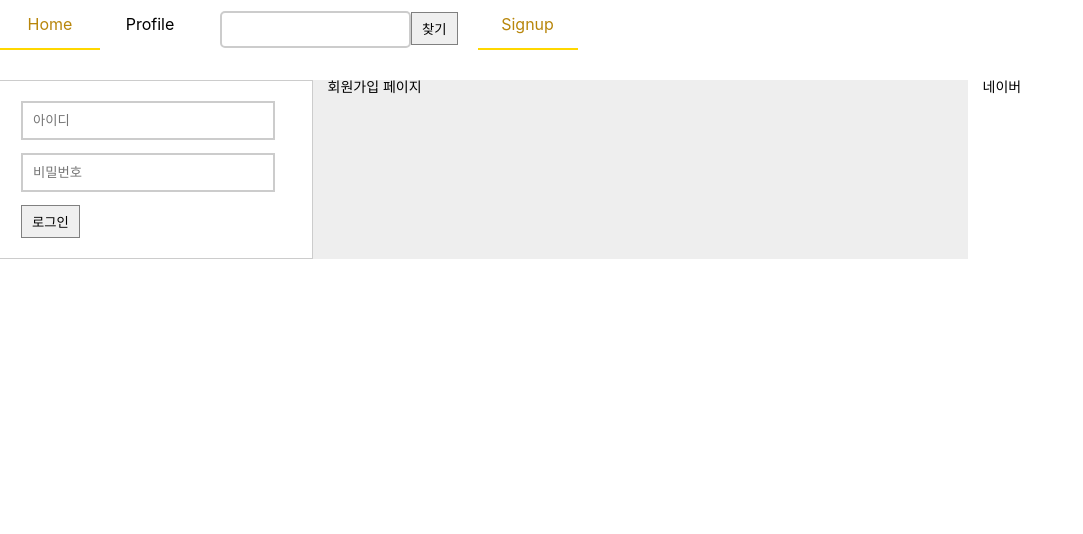
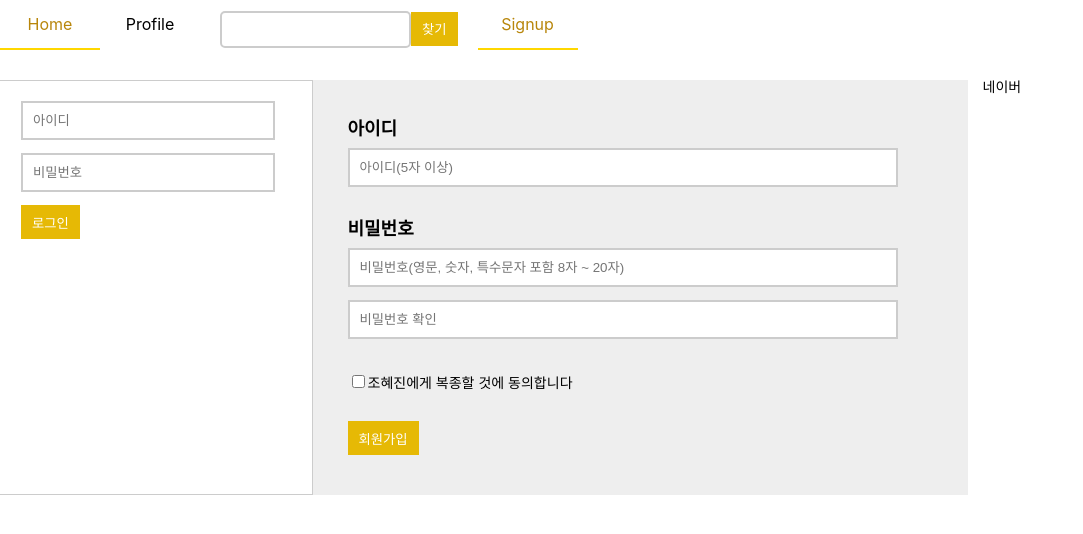
Before and after one commit to hyeminem-Jo/buzzy, a Next.js app in the folder prepare/front/: page /signup in a window 1280 px wide. Shown: the top 534 px of the page, without its empty margins (0-1083 px from the left). Built offline with nearby package versions, Linux system fonts and the light colour scheme.

Commit message:
✨Implement form validation

```diff
--- a/prepare/front/components/AppLayout.js
+++ b/prepare/front/components/AppLayout.js
@@ -4,7 +4,7 @@ import { useRouter } from "next/router";
 import { createGlobalStyle } from "styled-components";
 import GlobalStyles from "./GlobalStyles";
 import { Row, Col } from 'antd';
-import {useState} from "react";
+import {useMemo, useState} from "react";
 import UserProfile from "./UserProfile";
 import LoginForm from "./LoginForm";
 
@@ -72,6 +72,9 @@ const AppLayout = ({ children }) => {
   const [isLoggedIn, setIsLoggedIn] = useState(false);
   const router = useRouter();
 
+  const leftStyle = useMemo(() => ({ border: '1px solid #ccc'}), [])
+  const middleStyle = useMemo(() => ({ backgroundColor: '#eee', paddingTop: '20px', paddingBottom: '20px'}), [])
+
   return (
     <>
       <GlobalStyles />
@@ -94,11 +97,11 @@ const AppLayout = ({ children }) => {
           </ul>
         </div>
       <Row gutter={30}>
-        <Col xs={24} sm={6} style={{ border: '1px solid #ccc'}}>
+        <Col xs={24} sm={6} style={leftStyle}>
           {/*왼쪽 메뉴*/}
           {isLoggedIn ? <UserProfile setIsLoggedIn={setIsLoggedIn} /> : <LoginForm setIsLoggedIn={setIsLoggedIn}/>}
         </Col>
-        <Col xs={24} sm={12} style={{ backgroundColor: '#eee'}}>
+        <Col xs={24} sm={12} style={middleStyle}>
           {children}
         </Col>
         <Col xs={24} sm={6}>
--- a/prepare/front/components/GlobalStyles.js
+++ b/prepare/front/components/GlobalStyles.js
@@ -10,16 +10,20 @@ const GlobalStyles = createGlobalStyle`
 
   button {
     display: inline-block;
-    border: 1px solid gray;
-    height: 33px;
+    border: 1px solid #E6B905;
+    height: 34px;
     padding: 0 10px;
     box-shadow:none;
     border-radius:0;
     overflow:visible;
-    cursor:pointer
+    cursor:pointer;
+    background-color: #E6B905;
+    color: #fff;
   }
 
-  input {
+  input[type="email"],
+  input[type="text"],
+  input[type="password"] {
     outline: none;
     border: 2px solid #ccc;
     padding: 10px;
--- a/prepare/front/components/LoginForm.js
+++ b/prepare/front/components/LoginForm.js
@@ -1,7 +1,6 @@
 import React from 'react';
 import { useForm } from 'react-hook-form'
 import PropTypes from 'prop-types'
-import UserProfile from "./UserProfile";
 import {createGlobalStyle} from "styled-components";
 
 const Form = createGlobalStyle`
@@ -11,7 +10,8 @@ const Form = createGlobalStyle`
   .field {
     margin-bottom: 10px;
 
-    input {
+    input[type="text"],
+    input[type="password"] {
       width: 90%;
       margin-bottom: 3px;
     }
@@ -29,7 +29,7 @@ const LoginForm = ({ setIsLoggedIn }) => {
   const onSubmit = (data) => { // 제출버튼을 눌렀을 때 실행
     console.log(data) // {id: 'id', password: 'password'} 의 형태로 찍힘
     reset(); // 제출된 값이 유효한 경우 모든 input 내의 값을 초기화시킴
-    setIsLoggedIn(true)
+    // setIsLoggedIn(true)
   }
   // console.log(watch()) // input 창 입력시마다 다음과 같이 찍힘
   // {id: '', password: ''}
@@ -58,7 +58,7 @@ const LoginForm = ({ setIsLoggedIn }) => {
         <div className="field">
           <input
             {...register('password', { required: true })}
-            type="text"
+            type="password"
             maxLength="15"
             placeholder='비밀번호'/>
           <p>
--- a/prepare/front/components/UserProfile.js
+++ b/prepare/front/components/UserProfile.js
@@ -35,13 +35,13 @@ const Profile = createGlobalStyle`
     .profile-amount {
       display: flex;
       height: 70px;
-      border: 1px solid #bbb;
+      border: 1.5px solid #ccc;
 
       &>* {
         flex: 1;
         text-align: center;
         padding-top: 20px;
-        border-right: 1px solid #bbb;
+        border-right: 1.5px solid #ccc;
 
         &:last-child {
           border: none;
--- a/prepare/front/pages/signup.js
+++ b/prepare/front/pages/signup.js
@@ -1,14 +1,106 @@
 import AppLayout from '../components/AppLayout';
 import Head from "next/head";
+import { useForm } from "react-hook-form";
+import {useMemo} from "react";
 
+// let renderCount = 0
 const signup = () => {
+  const { register, watch, getValues, handleSubmit, reset, formState: { errors } } = useForm({
+    defaultValues: {
+      id: '',
+      password: '',
+      passwordCheck: '',
+    }
+  })
+  // renderCount++
+  console.log('에러: ', errors)
+
+  const onSubmit = (data) => {
+    console.log('submit')
+    console.log(data)
+    reset();
+  }
+
+  const marginBottom = useMemo(() => ({ display: 'block', marginBottom: '10px', fontWeight: '600', fontSize: '18px' }), [])
+
   return (
     <>
-      <Head>
-        <title>회원가입 | Buzzy</title>
-      </Head>
       <AppLayout>
-        <div>회원가입 페이지</div>
+        <Head>
+          <title>회원가입 | Buzzy</title>
+        </Head>
+        {/*<div>{renderCount}</div>*/}
+        <form onSubmit={handleSubmit(onSubmit)}>
+          <div className="field" style={{marginBottom: '30px'}}>
+            <label htmlFor="id" style={marginBottom}>아이디</label>
+            <input
+              {...register('id', {
+                required: '아이디를 입력해주세요',
+                minLength: {
+                  value: 5,
+                  message: '5자 이상으로 입력해주세요'
+                },
+                validate: {
+                  noAdmin: (value) => value !== "admin" || "admin 이라는 아이디는 사용할 수 없습니다.",
+                },
+              })}
+              id="id"
+              maxLength="15"
+              type="text"
+              placeholder='아이디(5자 이상)' />
+            <p>
+              {errors.id && <span>* {errors.id.message}</span>}
+            </p>
+          </div>
+          <div className="field">
+            <label htmlFor="password" style={marginBottom}>비밀번호</label>
+            <input
+              {...register('password', {
+                required: '비밀번호를 입력해주세요',
+                pattern: {
+                  value: /^(?=.*[a-zA-Z])(?=.*[0-9])(?=.*[!@#$%^&*])[a-zA-Z0-9!@#$%^&*]{8,20}$/,
+                  message: '영문, 숫자, 특수문자 포함 8 ~ 20자로 입력해주세요'
+                }
+              })}
+              type="password"
+              maxLength="15"
+              placeholder='비밀번호(영문, 숫자, 특수문자 포함 8자 ~ 20자)'/>
+            <p>
+              {errors.password && <span>* {errors.password.message}</span>}
+            </p>
+          </div>
+          <div className="field" style={{marginBottom: '30px'}}>
+            <input
+              {...register('passwordCheck', {
+                required: "비밀번호를 확인해주세요",
+                validate: {
+                  matchPassword: (value) => {
+                    const { password } = getValues();
+                    return password === value || '비밀번호가 일치하지 않습니다'
+                  }
+                }
+              })}
+              type="password"
+              maxLength="15"
+              placeholder='비밀번호 확인' />
+            <p>
+              {errors.passwordCheck && <span>* {errors.passwordCheck.message}</span>}
+            </p>
+          </div>
+          <div className="field" style={{marginBottom: '30px'}}>
+            <input
+              {...register('term', {
+                required: "약관에 동의해주세요",
+              })}
+              type="checkbox"
+              id="term"/>
+            <label htmlFor="term">조혜진에게 복종할 것에 동의합니다</label>
+            <p>
+              {errors.term && <span>* {errors.term.message}</span>}
+            </p>
+          </div>
+          <button type="submit">회원가입</button>
+        </form>
       </AppLayout>
     </>
   );
```
Also changed, not shown: prepare/front/components/FollowList.js (+82 -4 lines), prepare/front/components/NicknameEditForm.js (+14 -3 lines), prepare/front/pages/profile.js (+12 -2 lines).
